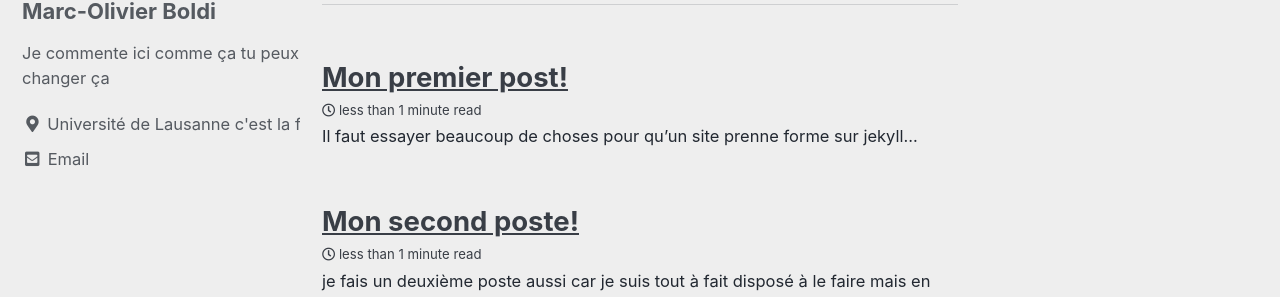
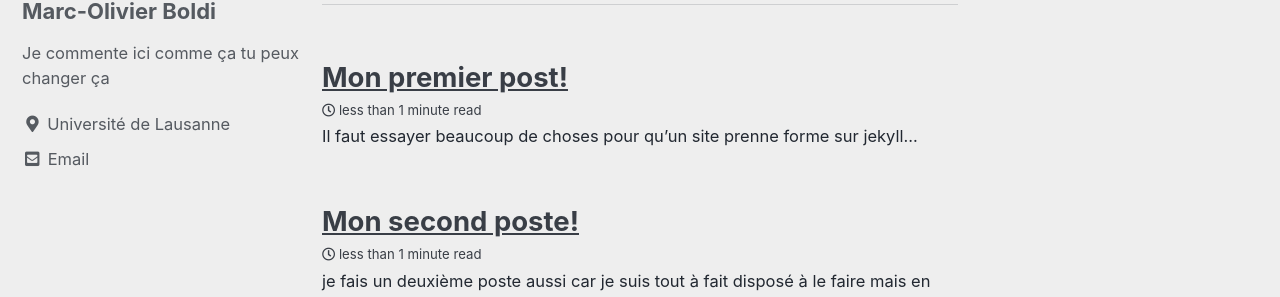
Before and after one commit to marcoboldi/marcoboldi.github.io, a Jekyll site: the page built from index.html, in a window 1280 px wide. Shown: the part 226-523 px from the top of the page. Built offline with Jekyll 4.4.1, drawn with Linux system fonts in a browser that asks for light colours; cached includes are drawn as plain includes; the list of posts is cut into pages by our own code.

Commit message:
Update _config.yml

```diff
--- a/_config.yml
+++ b/_config.yml
@@ -20,7 +20,7 @@
 title_separator          : "-"
 subtitle                 : # site tagline that appears below site title in masthead
 name                     : "Marc-Olivier Boldi"
-description              : "Welcome to my page! "
+description              : "Welcome to my page!"
 url                      : # the base hostname & protocol for your site e.g. "https://mmistakes.github.io"
 baseurl                  : # the subpath of your site, e.g. "/blog"
 repository               : # GitHub username/repo-name e.g. "mmistakes/minimal-mistakes"
@@ -107,7 +107,7 @@
   name             : "Marc-Olivier Boldi"
   avatar           : "/assets/images/moboldi.png" # path of avatar image, e.g. "/assets/images/bio-photo.jpg"
   bio              : "Je commente ici comme ça tu peux changer ça"
-  location         : "Université de Lausanne c'est la fête"
+  location         : "Université de Lausanne"
   email            :
   links:
     - label: "Email"
```
